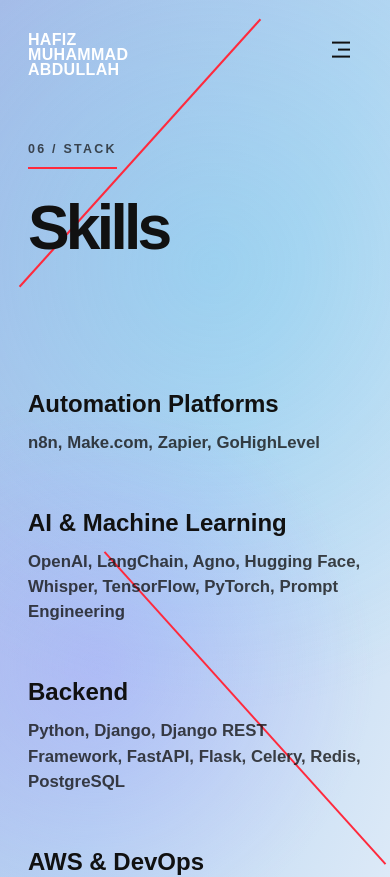
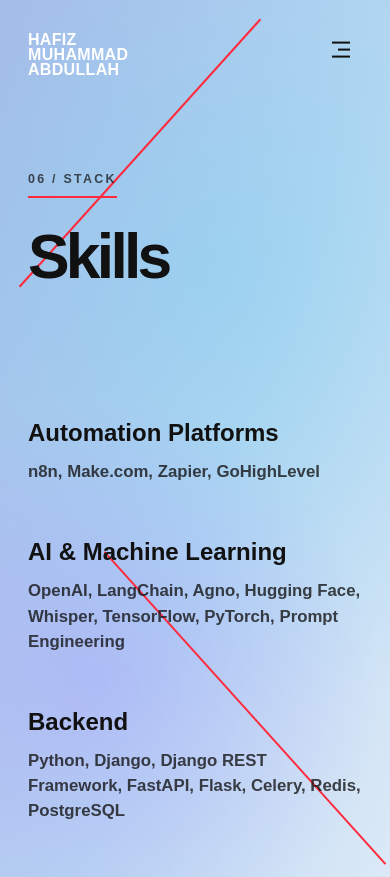
Before and after one commit to famimini81-netizen/hafiz-abdullah-portfolio-2026, a Next.js app: page /skills in a window 390 px wide. Shown: the top 877 px of the page. Built offline with nearby package versions, Linux system fonts and the light colour scheme.

Commit message:
fix header overlap and project section styling

```diff
--- a/src/app/(root)/ProjectSection.tsx
+++ b/src/app/(root)/ProjectSection.tsx
@@ -234,7 +234,7 @@
           </button>
         ))}
       </div>
-      <div className="absolute bg-red-600 h-px w-390 top-280 md:top-240 left-[10vw] md:left-[70vw] md:w-200 -rotate-45" />
+      <div className="absolute bg-blue-500 h-px w-390 top-280 md:top-240 left-[10vw] md:left-[70vw] md:w-200 -rotate-45" />
 
       {selectedProject && (
         <div className="project-detail-backdrop" onClick={() => setSelectedProject(null)}>
--- a/src/app/globals.css
+++ b/src/app/globals.css
@@ -702,9 +702,7 @@
 }
 
 .content-page .nav-bar {
-  position: fixed;
-  top: 0;
-  left: 0;
+  position: relative;
   width: 100%;
   z-index: 100;
   display: flex;
@@ -760,7 +758,7 @@
 .page-shell {
   position: relative;
   min-height: 100vh;
-  padding: 180px 8vw 100px;
+  padding: 96px 8vw 100px;
   box-sizing: border-box;
 }
 
@@ -962,7 +960,7 @@
   }
 
   .page-shell {
-    padding: 140px 28px 80px;
+    padding: 92px 28px 80px;
   }
 
   .content-page-section h1 {
@@ -1250,7 +1248,8 @@
 }
 main:has(#section-2 .title[data-img-title="opera"]:hover) .images #opera {
   opacity: 1;
-  background-color: rgb(176, 4, 4);
+  background: radial-gradient(circle at center, rgba(36, 96, 255, 0.35), rgba(8, 12, 32, 0.95));
+  filter: hue-rotate(215deg) saturate(1.15) brightness(0.62) contrast(1.08);
 }
 
 @media (max-width: 768px) {
@@ -1286,6 +1285,7 @@
 
   main:has(#section-2 .title[data-img-title="opera"].is-active) .images #opera {
     opacity: 1;
-    background-color: rgb(176, 4, 4);
+    background: radial-gradient(circle at center, rgba(36, 96, 255, 0.35), rgba(8, 12, 32, 0.95));
+    filter: hue-rotate(215deg) saturate(1.15) brightness(0.62) contrast(1.08);
   }
 }
```
